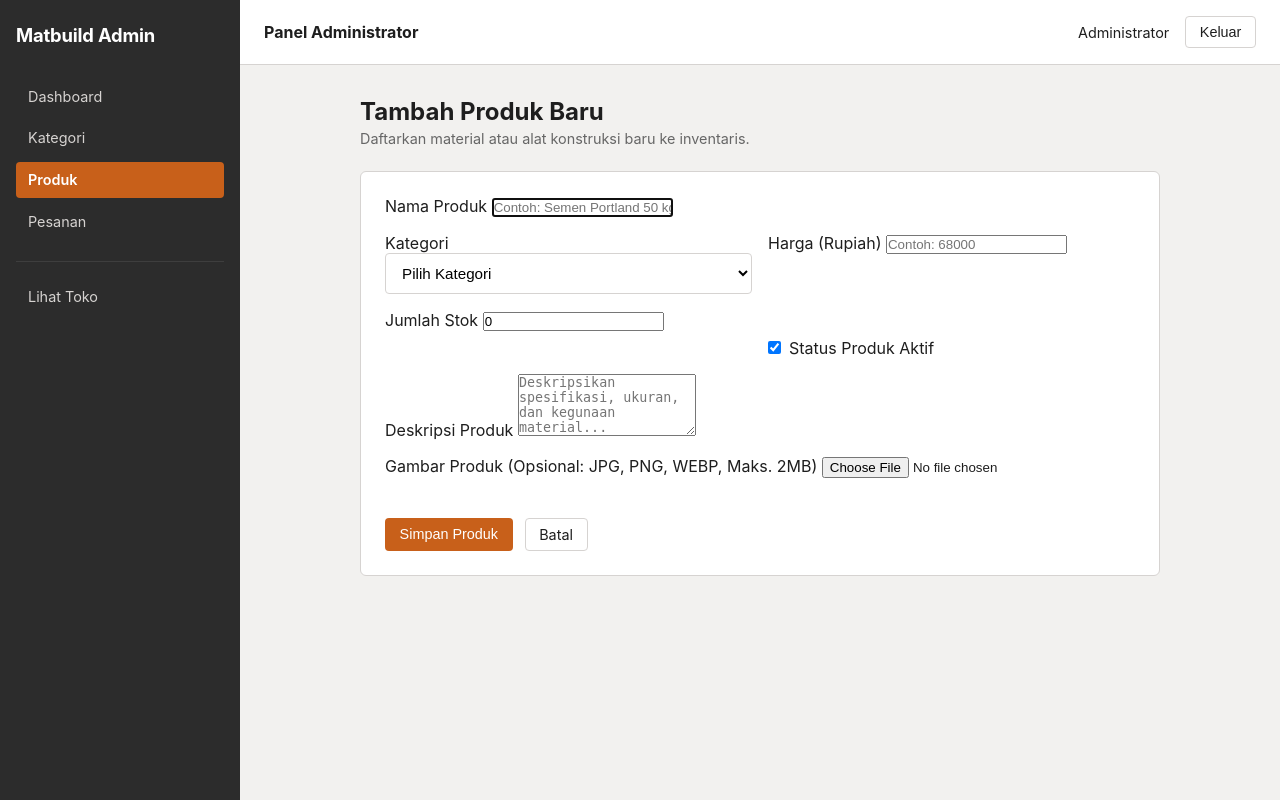
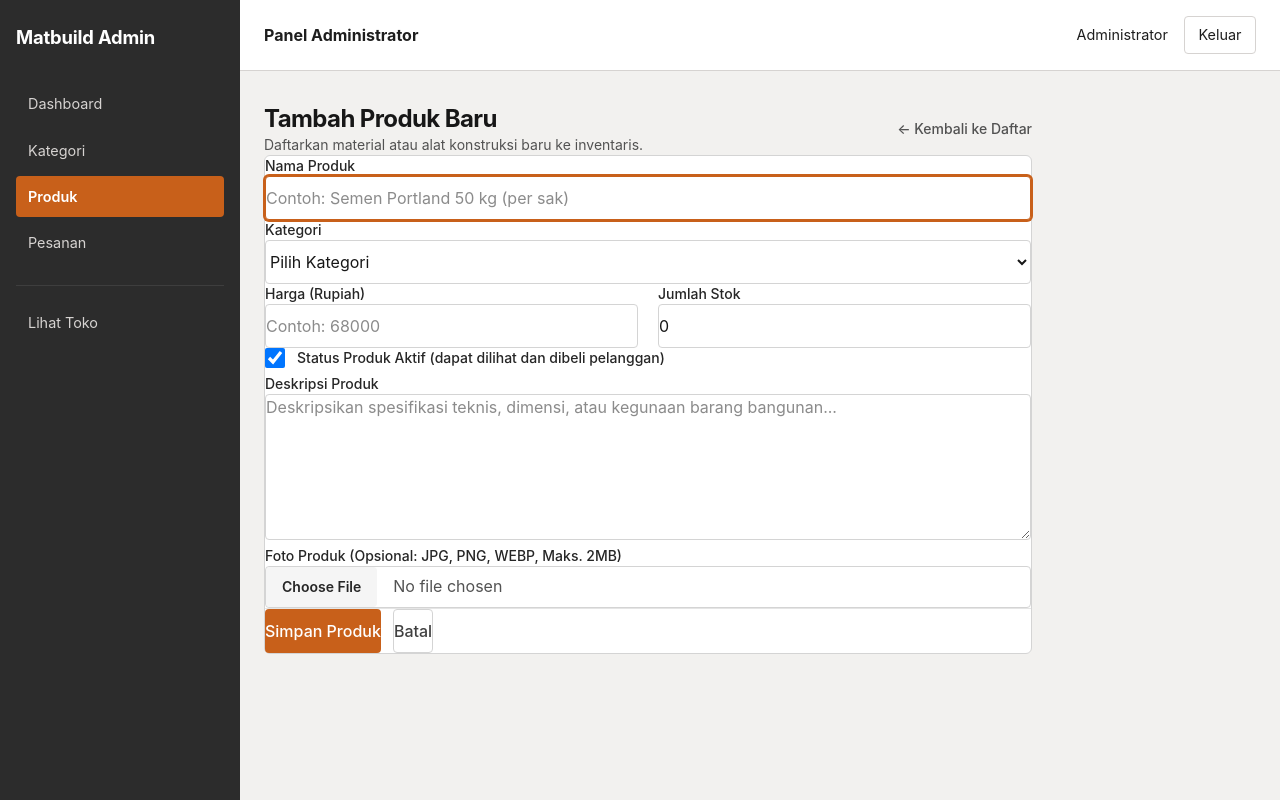
Before and after one commit to VicRMCW/matbuildshop, a Laravel app: page /admin/products/create in a window 1280 px wide. Run offline with Laravel 12, Linux system fonts and the light colour scheme; a user stored in the database is signed in; data comes from the database, SQL or seed files in the repository; style sheets or scripts are compiled from the project's sources.

Commit message:
style: enlarge admin form UI

```diff
--- a/resources/views/admin/products/_form.blade.php
+++ b/resources/views/admin/products/_form.blade.php
@@ -1,17 +1,20 @@
 @csrf
 
-<div style="display: grid; grid-template-columns: 1fr 1fr; gap: 1rem;">
-    <div class="form-group" style="grid-column: 1 / -1;">
-        <label for="name">Nama Produk</label>
-        <input type="text" id="name" name="name" value="{{ old('name', $product->name) }}" required maxlength="150" placeholder="Contoh: Semen Portland 50 kg (per sak)" autofocus>
+{{-- Form Product: Mengadopsi ukuran lega (min 44px tap target) dan split responsive 2 kolom di lg sesuai DESIGN.md --}}
+<div class="space-y-5">
+    <div>
+        <label for="name" class="block text-sm font-medium text-neutral-800 mb-1.5">Nama Produk</label>
+        <input type="text" id="name" name="name" value="{{ old('name', $product->name) }}" required maxlength="150" placeholder="Contoh: Semen Portland 50 kg (per sak)" autofocus
+            class="w-full h-11 px-4 text-base rounded border border-neutral-300 bg-white text-neutral-900 focus:outline-none focus:ring-2 focus:ring-[#C8601A] focus:border-[#C8601A] transition-colors">
         @error('name')
-            <div class="field-error" style="color: #B91C1C; font-size: 0.85rem; margin-top: 0.25rem;">{{ $message }}</div>
+            <div class="text-sm text-red-600 mt-1.5">{{ $message }}</div>
         @enderror
     </div>
 
-    <div class="form-group">
-        <label for="category_id">Kategori</label>
-        <select id="category_id" name="category_id" required style="width: 100%; padding: 0.6rem 0.75rem; border: 1px solid var(--border-color); border-radius: 4px; font-size: 0.95rem; background: #FFF;">
+    <div>
+        <label for="category_id" class="block text-sm font-medium text-neutral-800 mb-1.5">Kategori</label>
+        <select id="category_id" name="category_id" required
+            class="w-full h-11 px-4 text-base rounded border border-neutral-300 bg-white text-neutral-900 focus:outline-none focus:ring-2 focus:ring-[#C8601A] focus:border-[#C8601A] transition-colors">
             <option value="">Pilih Kategori</option>
             @foreach($categories as $category)
                 <option value="{{ $category->id }}" {{ old('category_id', $product->category_id) == $category->id ? 'selected' : '' }}>
@@ -20,68 +23,83 @@
             @endforeach
         </select>
         @error('category_id')
-            <div class="field-error" style="color: #B91C1C; font-size: 0.85rem; margin-top: 0.25rem;">{{ $message }}</div>
+            <div class="text-sm text-red-600 mt-1.5">{{ $message }}</div>
         @enderror
     </div>
 
-    <div class="form-group">
-        <label for="price">Harga (Rupiah)</label>
-        <input type="number" id="price" name="price" value="{{ old('price', $product->price) }}" min="1" step="1" required placeholder="Contoh: 68000">
-        @error('price')
-            <div class="field-error" style="color: #B91C1C; font-size: 0.85rem; margin-top: 0.25rem;">{{ $message }}</div>
+    <div class="grid grid-cols-1 lg:grid-cols-2 gap-5">
+        <div>
+            <label for="price" class="block text-sm font-medium text-neutral-800 mb-1.5">Harga (Rupiah)</label>
+            <input type="number" id="price" name="price" value="{{ old('price', $product->price) }}" min="1" step="1" required placeholder="Contoh: 68000"
+                class="w-full h-11 px-4 text-base rounded border border-neutral-300 bg-white text-neutral-900 focus:outline-none focus:ring-2 focus:ring-[#C8601A] focus:border-[#C8601A] transition-colors">
+            @error('price')
+                <div class="text-sm text-red-600 mt-1.5">{{ $message }}</div>
+            @enderror
+        </div>
+
+        <div>
+            <label for="stock" class="block text-sm font-medium text-neutral-800 mb-1.5">Jumlah Stok</label>
+            <input type="number" id="stock" name="stock" value="{{ old('stock', $product->stock ?? 0) }}" min="0" step="1" required
+                class="w-full h-11 px-4 text-base rounded border border-neutral-300 bg-white text-neutral-900 focus:outline-none focus:ring-2 focus:ring-[#C8601A] focus:border-[#C8601A] transition-colors">
+            @error('stock')
+                <div class="text-sm text-red-600 mt-1.5">{{ $message }}</div>
+            @enderror
+        </div>
+    </div>
+
+    <div class="pt-1">
+        <label for="is_active" class="inline-flex items-center gap-3 cursor-pointer select-none">
+            <input type="checkbox" id="is_active" name="is_active" value="1" {{ old('is_active', $product->is_active ?? true) ? 'checked' : '' }}
+                class="w-5 h-5 rounded border-neutral-300 text-[#C8601A] focus:ring-[#C8601A] cursor-pointer">
+            <span class="text-sm font-medium text-neutral-800">Status Produk Aktif (dapat dilihat dan dibeli pelanggan)</span>
+        </label>
+        @error('is_active')
+            <div class="text-sm text-red-600 mt-1.5">{{ $message }}</div>
         @enderror
     </div>
 
-    <div class="form-group">
-        <label for="stock">Jumlah Stok</label>
-        <input type="number" id="stock" name="stock" value="{{ old('stock', $product->stock ?? 0) }}" min="0" step="1" required>
-        @error('stock')
-            <div class="field-error" style="color: #B91C1C; font-size: 0.85rem; margin-top: 0.25rem;">{{ $message }}</div>
+    <div>
+        <label for="description" class="block text-sm font-medium text-neutral-800 mb-1.5">Deskripsi Produk</label>
+        <textarea id="description" name="description" rows="6" required placeholder="Deskripsikan spesifikasi teknis, dimensi, atau kegunaan barang bangunan..."
+            class="w-full p-4 text-base rounded border border-neutral-300 bg-white text-neutral-900 focus:outline-none focus:ring-2 focus:ring-[#C8601A] focus:border-[#C8601A] transition-colors resize-y">{{ old('description', $product->description) }}</textarea>
+        @error('description')
+            <div class="text-sm text-red-600 mt-1.5">{{ $message }}</div>
         @enderror
     </div>
 
-    <div class="form-group" style="display: flex; align-items: center; gap: 0.5rem; margin-top: 1.75rem;">
-        <input type="checkbox" id="is_active" name="is_active" value="1" {{ old('is_active', $product->is_active ?? true) ? 'checked' : '' }} style="width: auto;">
-        <label for="is_active" style="margin-bottom: 0; font-weight: normal; cursor: pointer;">Status Produk Aktif</label>
-        @error('is_active')
-            <div class="field-error" style="color: #B91C1C; font-size: 0.85rem; margin-top: 0.25rem;">{{ $message }}</div>
-        @enderror
-    </div>
-
-    <div class="form-group" style="grid-column: 1 / -1;">
-        <label for="description">Deskripsi Produk</label>
-        <textarea id="description" name="description" rows="4" required placeholder="Deskripsikan spesifikasi, ukuran, dan kegunaan material...">{{ old('description', $product->description) }}</textarea>
-        @error('description')
-            <div class="field-error" style="color: #B91C1C; font-size: 0.85rem; margin-top: 0.25rem;">{{ $message }}</div>
-        @enderror
-    </div>
-
-    <div class="form-group" style="grid-column: 1 / -1;">
-        <label for="image">Gambar Produk (Opsional: JPG, PNG, WEBP, Maks. 2MB)</label>
-        <input type="file" id="image" name="image" accept="image/jpeg,image/png,image/webp">
+    <div>
+        <label for="image" class="block text-sm font-medium text-neutral-800 mb-1.5">Foto Produk (Opsional: JPG, PNG, WEBP, Maks. 2MB)</label>
+        <input type="file" id="image" name="image" accept="image/jpeg,image/png,image/webp"
+            class="block w-full text-base text-neutral-600 file:mr-4 file:py-2.5 file:px-4 file:rounded file:border-0 file:text-sm file:font-semibold file:bg-neutral-100 file:text-neutral-800 hover:file:bg-neutral-200 file:cursor-pointer border border-neutral-300 rounded cursor-pointer bg-white transition-colors">
         @error('image')
-            <div class="field-error" style="color: #B91C1C; font-size: 0.85rem; margin-top: 0.25rem;">{{ $message }}</div>
+            <div class="text-sm text-red-600 mt-1.5">{{ $message }}</div>
         @enderror
 
-        <div style="display: flex; gap: 1.5rem; margin-top: 1rem; align-items: flex-start;">
+        <div class="flex flex-wrap gap-6 mt-4 items-start">
             @if(!empty($product->image))
                 <div>
-                    <span style="font-size: 0.8rem; color: #666; display: block; margin-bottom: 0.35rem;">Gambar Saat Ini:</span>
-                    <img src="{{ asset('storage/' . $product->image) }}" alt="{{ $product->name }}" style="width: 90px; height: 90px; object-fit: cover; border-radius: 4px; border: 1px solid var(--border-color);">
+                    <span class="block text-xs font-medium uppercase tracking-wider text-neutral-500 mb-2">Foto Saat Ini</span>
+                    <img src="{{ asset('storage/' . $product->image) }}" alt="{{ $product->name }}"
+                        class="w-40 h-40 object-cover rounded border border-neutral-300 bg-white shadow-xs">
                 </div>
             @endif
 
             <div id="preview-wrapper" style="display: none;">
-                <span style="font-size: 0.8rem; color: #666; display: block; margin-bottom: 0.35rem;">Pratinjau Gambar Baru:</span>
-                <img id="image-preview" src="#" alt="Pratinjau Baru" style="width: 90px; height: 90px; object-fit: cover; border-radius: 4px; border: 1px solid var(--border-color);">
+                <span class="block text-xs font-medium uppercase tracking-wider text-neutral-500 mb-2">Pratinjau Baru</span>
+                <img id="image-preview" src="#" alt="Pratinjau Baru"
+                    class="w-40 h-40 object-cover rounded border border-neutral-300 bg-white shadow-xs">
             </div>
         </div>
     </div>
 </div>
 
-<div style="display: flex; gap: 0.75rem; margin-top: 1.5rem;">
-    <button type="submit" class="btn">Simpan Produk</button>
-    <a href="{{ route('admin.products.index') }}" class="btn btn-secondary">Batal</a>
+<div class="flex items-center gap-3 pt-6 border-t border-neutral-200 mt-6">
+    <button type="submit" class="inline-flex items-center justify-center h-11 px-6 text-base font-medium rounded text-white bg-[#C8601A] hover:bg-[#A64E13] transition-colors">
+        Simpan Produk
+    </button>
+    <a href="{{ route('admin.products.index') }}" class="inline-flex items-center justify-center h-11 px-6 text-base font-medium rounded text-neutral-700 bg-transparent border border-neutral-300 hover:bg-neutral-100 transition-colors">
+        Batal
+    </a>
 </div>
 
 <script>
--- a/resources/views/admin/products/create.blade.php
+++ b/resources/views/admin/products/create.blade.php
@@ -1,13 +1,18 @@
 @extends('layouts.admin', ['title' => 'Tambah Produk - Admin MatbuildShop'])
 
 @section('content')
-<div style="max-width: 800px; margin: 0 auto;">
-    <div style="margin-bottom: 1.5rem;">
-        <h1 style="font-size: 1.5rem; margin-bottom: 0.25rem;">Tambah Produk Baru</h1>
-        <p style="font-size: 0.9rem; color: #666;">Daftarkan material atau alat konstruksi baru ke inventaris.</p>
+<div class="max-w-3xl">
+    <div class="mb-6 flex items-center justify-between gap-4">
+        <div>
+            <h1 class="text-2xl font-bold tracking-tight text-neutral-900">Tambah Produk Baru</h1>
+            <p class="text-sm text-neutral-600 mt-1">Daftarkan material atau alat konstruksi baru ke inventaris.</p>
+        </div>
+        <a href="{{ route('admin.products.index') }}" class="inline-flex items-center text-sm font-medium text-neutral-600 hover:text-neutral-900 transition-colors">
+            &larr; Kembali ke Daftar
+        </a>
     </div>
 
-    <div class="card">
+    <div class="bg-white border border-neutral-300 rounded-md p-6 sm:p-8">
         <form method="POST" action="{{ route('admin.products.store') }}" enctype="multipart/form-data">
             @include('admin.products._form')
         </form>
--- a/resources/views/layouts/admin.blade.php
+++ b/resources/views/layouts/admin.blade.php
@@ -4,6 +4,7 @@
     <meta charset="UTF-8">
     <meta name="viewport" content="width=device-width, initial-scale=1.0">
     <title>{{ $title ?? 'Admin - MatbuildShop' }}</title>
+    @vite(['resources/css/app.css', 'resources/js/app.js'])
     <style>
         :root {
             --bg-body: #F2F1EF;
```
Also changed, not shown: resources/views/admin/categories/_form.blade.php (+20 -11 lines), resources/views/admin/categories/create.blade.php (+10 -5 lines), resources/views/admin/categories/edit.blade.php (+10 -5 lines), resources/views/admin/categories/index.blade.php (+35 -25 lines), resources/views/admin/products/edit.blade.php (+10 -5 lines), resources/views/admin/products/index.blade.php (+56 -39 lines).
